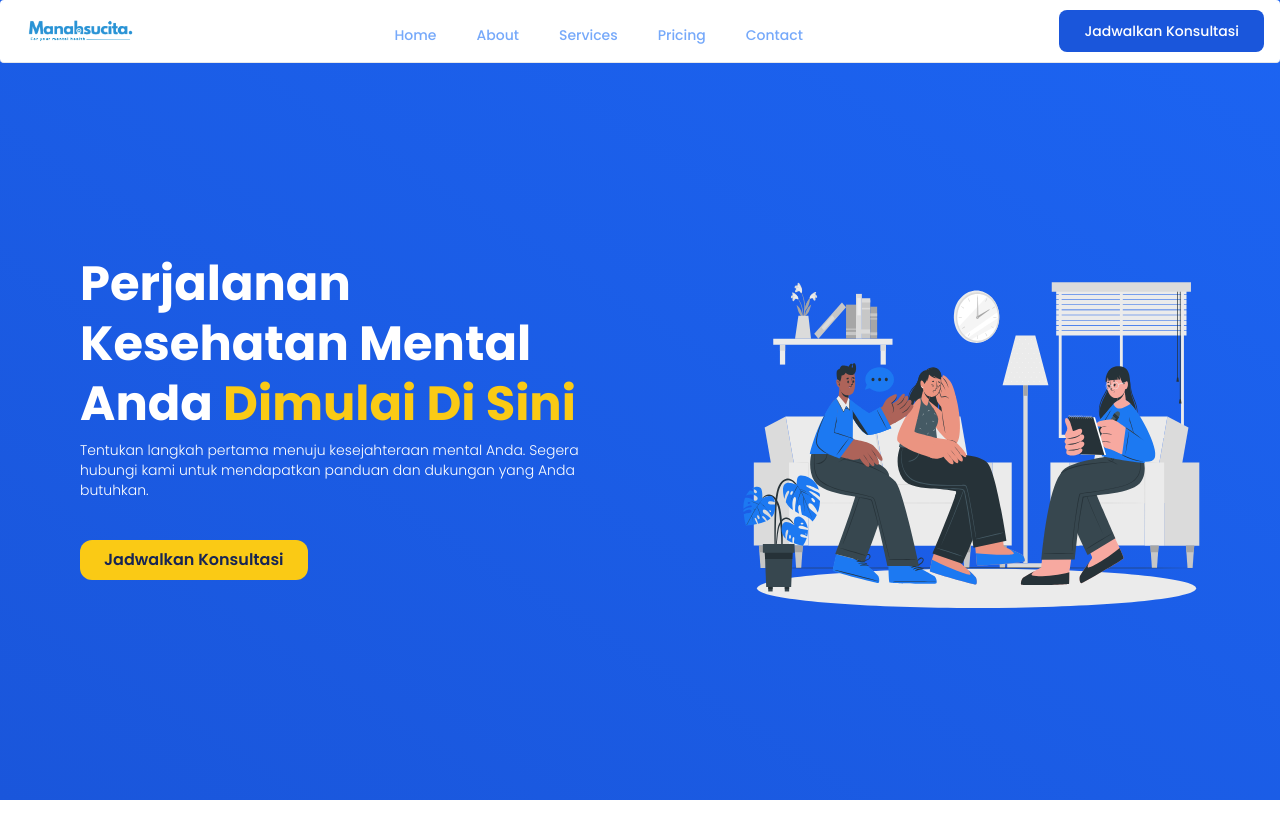
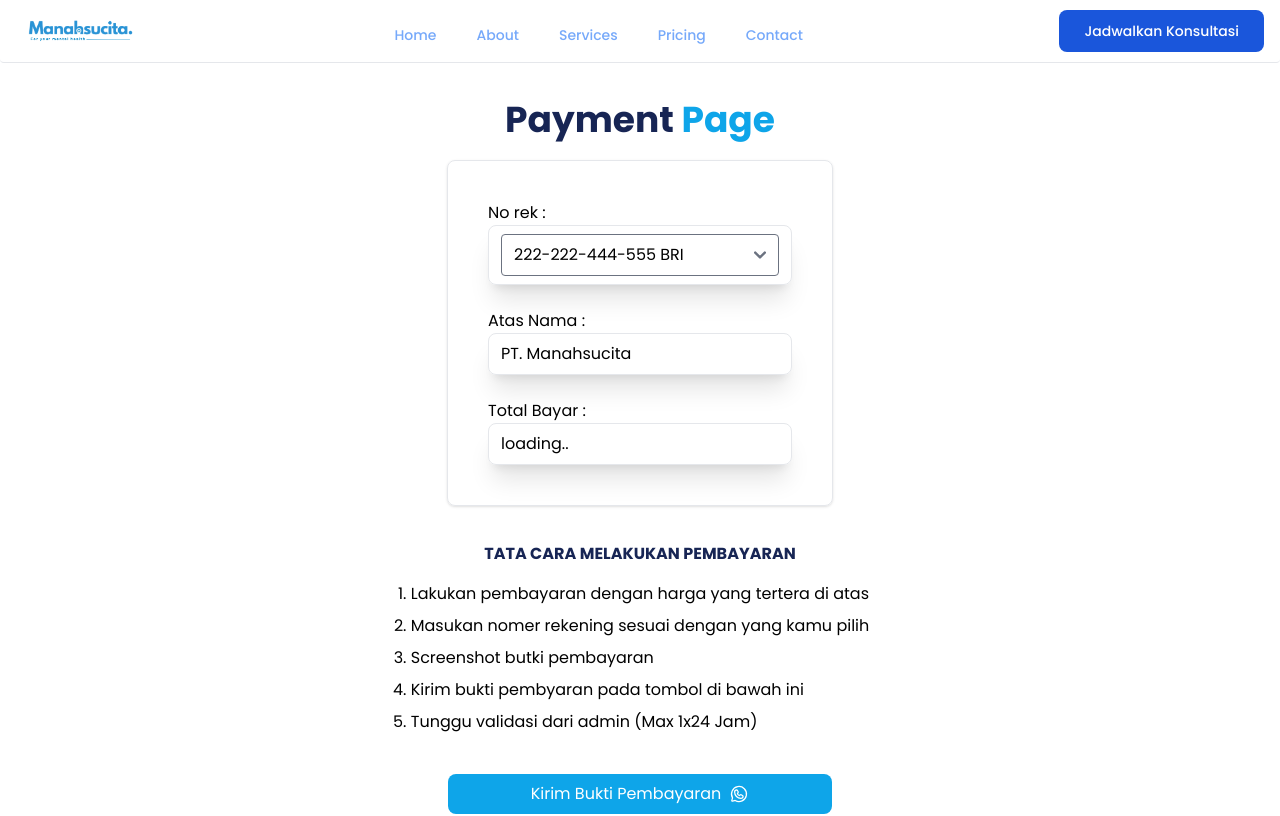
Before and after one commit to Fullstack-39-Skilvul/FE-Capstone-Project, a React (Vite) app: page /payment in a window 1280 px wide. Shown: the top 816 px of the page. Built offline with nearby package versions, Linux system fonts and the light colour scheme; no server answers.

Commit message:
integrasi payment

```diff
--- a/src/pages/detailKonselor/Components/JamKonseling.jsx
+++ b/src/pages/detailKonselor/Components/JamKonseling.jsx
@@ -88,21 +88,21 @@ const JamKonseling = ({ jam, tanggal, setJam, setTanggal }) => {
                                 <button
                                     type="button"
                                     onClick={() => handleTimeChange('08.00 - 08.45')}
-                                    className="block px-4 py-2 text-sm text-gray-500 rounded-lg w-full bg-white hover:bg-gray-100 hover:text-gray-700 border border-[#4898FF]"
+                                    className="block px-4 py-2 text-sm text-gray-700 rounded-lg w-full  hover:bg-blue-800 bg-white hover:text-gray-100 border border-[#4898FF]"
                                 >
                                     08.00 - 08.45
                                 </button>
                                 <button
                                     type="button"
                                     onClick={() => handleTimeChange('09.00 - 09.45')}
-                                    className="block px-4 py-2 text-sm text-gray-500 rounded-lg w-full bg-white hover:bg-gray-100 hover:text-gray-700 border border-[#4898FF]"
+                                    className="block px-4 py-2 text-sm text-gray-700 rounded-lg w-full  hover:bg-blue-800 bg-white hover:text-gray-100 border border-[#4898FF]"
                                 >
                                     09.00 - 09.45
                                 </button>
                                 <button
                                     type="button"
                                     onClick={() => handleTimeChange('10.00 - 10.45')}
-                                    className="block px-4 py-2 text-sm text-gray-500 rounded-lg w-full bg-white hover:bg-gray-100 hover:text-gray-700 border border-[#4898FF]"
+                                    className="block px-4 py-2 text-sm text-gray-700 rounded-lg w-full  hover:bg-blue-800 bg-white hover:text-gray-100 border border-[#4898FF]"
                                 >
                                     10.00 - 10.45
                                 </button>
--- a/src/pages/paymentPage/Payment.jsx
+++ b/src/pages/paymentPage/Payment.jsx
@@ -1,7 +1,120 @@
+import axios from "axios";
+import { format } from "date-fns";
 import { WhatsappLogo } from "phosphor-react";
-import React from "react";
+import React, { useEffect } from "react";
+import { useState } from "react";
+import { useParams } from "react-router-dom";
 
 function Payment() {
+  const { idbooking } = useParams();
+
+  const [selectedBank, setSelectedBank] = useState('');
+  const [booking, setBooking] = useState('');
+
+
+  const handleBankChange = (event) => {
+    setSelectedBank(event.target.value);
+
+  };
+
+
+
+
+  const handlePaymentProofSubmit = async () => {
+    try {
+      // Persiapkan data booking yang sesuai
+      const bookingData = {
+        metodePembayaran: selectedBank,
+        tanggalBayar: new Date().toISOString().split('T')[0],
+        dataBooking: idbooking,
+      };
+
+      // Kirim data booking ke API
+      const res = await axios.post(
+        `https://be-capstone-project.vercel.app/payments/`,
+        bookingData,
+        {
+          headers: {
+            'Content-Type': 'application/json',
+            'Authorization':
+              'token ' +
+              'eyJhbGciOiJIUzI1NiIsInR5cCI6IkpXVCJ9.eyJpZCI6IjY1NjQxMjUwNzI3YjE0MWQ0M2NlNWM4MyIsImVtYWlsIjoiYWRtaW5AZ21haWwuY29tIiwicm9sZSI6ImFkbWluIiwiaWF0IjoxNzAxMDY2NzMxfQ.d9ADnKK-sYhF1HvlfzF8mVdGfQPR9xb987m707OD-zM',
+          },
+        }
+      );
+
+      // console.log(selectedBank)
+      console.log('Data berhasil ditambahkan:', res.data);
+      // console.log('Data berhasil ditambahkan:', res.data._id)
+
+      openWhatsApp();
+
+      // navigation(`/booking/${res.data.id}`);
+
+    } catch (error) {
+      console.error('Error saat menambahkan data:', error.message);
+    }
+
+  };
+
+  async function getBooking() {
+    try {
+      const res = await axios.get(
+        `https://be-capstone-project.vercel.app/bookings/` + idbooking,
+        {
+          headers: {
+            'Content-Type': 'application/json',
+            'Authorization':
+              'token ' +
+              'eyJhbGciOiJIUzI1NiIsInR5cCI6IkpXVCJ9.eyJpZCI6IjY1NjQxMjUwNzI3YjE0MWQ0M2NlNWM4MyIsImVtYWlsIjoiYWRtaW5AZ21haWwuY29tIiwicm9sZSI6ImFkbWluIiwiaWF0IjoxNzAxMDY2NzMxfQ.d9ADnKK-sYhF1HvlfzF8mVdGfQPR9xb987m707OD-zM',
+          },
+        }
+      );
+
+      setBooking(res.data);
+    } catch (error) {
+      console.error(error);
+      // return error
+    }
+  }
+
+  const openWhatsApp = () => {
+    // Gantilah nomor WhatsApp dan pesan sesuai kebutuhan
+    const phoneNumber = '6285861617647';
+    const message = `
+    Halo mimin,
+
+    Saya telah melakukan booking konseling dengan ID: ${idbooking}.
+    Berikut merupakan informasi pembayaran:
+
+      - Metode Pembayaran: ${selectedBank}
+      - Tanggal Pembayaran: ${format(new Date(), 'dd MMMM yyyy')}
+      - Total Pembayaran: ${booking ? formatRupiah(booking.jenisKonseling.harga) : "loading.."}
+
+    Saya akan mengirim bukti pembayaran, mohon untuk segera diverifikasi.
+    Terima kasih.
+  `;
+
+    // Membuat tautan untuk membuka aplikasi WhatsApp
+    const whatsappLink = `https://api.whatsapp.com/send?phone=${phoneNumber}&text=${encodeURIComponent(message)}`;
+
+    // Mengarahkan ke tautan WhatsApp
+    window.location.href = whatsappLink;
+  };
+
+
+  const formatRupiah = (number) => {
+    return new Intl.NumberFormat('id-ID', {
+      style: 'currency',
+      currency: 'IDR'
+    }).format(number);
+  };
+
+  useEffect(() => {
+    getBooking();
+  }, []);
+
+
   return (
     <div className="flex flex-col  justify-center items-center">
       <div className="text-2xl lg:mt-[100px] md:mb-5 md:text-4xl text-center font-bold text-blue-950">
@@ -13,19 +126,15 @@ function Payment() {
           <div className="p-10 w-96">
             <div>No rek :</div>
             <div className="flex justify-between shadow-xl border rounded-lg border-gray-200 px-3 py-2">
-              <select name="" id="" className="w-full rounded">
-                <option value="" className="flex justify-between">
-                  222-222-444-555 <div> BRI</div>
-                </option>
-                <option value="" className="flex justify-between">
-                  231-492-091-283 <div> BCA</div>
-                </option>
-                <option value="" className="flex justify-between">
-                  222-222-444-555 <div> BNI</div>
-                </option>
-                <option value="" className="flex justify-between">
-                  222-222-444-555 <div> MANDIRI</div>
-                </option>
+              <select name="" id=""
+                className="w-full rounded"
+                value={selectedBank}
+                onChange={handleBankChange}
+              >
+                <option value="222-222-444-555 BRI" className="flex justify-between">222-222-444-555 BRI</option>
+                <option value="231-492-091-283 BCA" className="flex justify-between">231-492-091-283 BCA</option>
+                <option value="222-222-444-555 BNI" className="flex justify-between">222-222-444-555 BNI</option>
+                <option value="222-222-444-555 MANDIRI" className="flex justify-between">222-222-444-555 MANDIRI</option>
               </select>
             </div>
             <br />
@@ -36,7 +145,7 @@ function Payment() {
             <br />
             <div>Total Bayar :</div>
             <div className="flex justify-between shadow-xl border rounded-lg border-gray-200 px-3 py-2">
-              <div>Rp. 245.000,00</div>
+              <p>{booking ? formatRupiah(booking.jenisKonseling.harga) : "loading.."}</p>
             </div>
           </div>
         </div>
@@ -53,7 +162,8 @@ function Payment() {
           </ol>
         </div>
 
-        <button className="flex gap-2 mt-10 items-center justify-center w-96 bg-sky-500 rounded-lg py-2 text-white">
+        <button className="flex gap-2 mt-10 items-center justify-center w-96 bg-sky-500 rounded-lg py-2 text-white"
+          onClick={handlePaymentProofSubmit}>
           <div>Kirim Bukti Pembayaran</div>
           <WhatsappLogo size={20} />
         </button>
--- a/src/router/RouterManagement.jsx
+++ b/src/router/RouterManagement.jsx
@@ -8,6 +8,7 @@ import RegisterPage from "../pages/registerPage/RegisterPage";
 import DetailKonselor from "./layout/DetailPage";
 import KonselorPage from "./layout/Konselor";
 import JadwalPage from "./layout/JadwalPage";
+import Payment from "./layout/Payment";
 
 
 function RouterManagement() {
@@ -23,6 +24,8 @@ function RouterManagement() {
           <Route path="/admin/*" element={<AdminPageLayout />} />
           <Route path="/konselor/*" element={<KonselorPage />} />
           <Route path="/booking/*" element={<JadwalPage />} />
+          <Route path="/payment/*" element={<Payment/>} />
+
         </Routes>
       </Suspense>
     </div>
--- /dev/null
+++ b/src/router/layout/Payment.jsx
@@ -0,0 +1,20 @@
+import React from "react";
+import { Route, Routes } from "react-router-dom";
+import Navbar from "../../components/navbar/navbar";
+import Footer from "../../components/footer/Footer";
+import Pembayaran from "../../pages/paymentPage/Payment";
+
+function Payment() {
+  return (
+    <div>
+      <Navbar />
+      <Routes>
+        <Route path="/" element={<Pembayaran />} />
+        <Route path="/:idbooking" element={<Pembayaran />} />
+      </Routes>
+      <Footer />
+    </div>
+  );
+}
+
+export default Payment;
```
